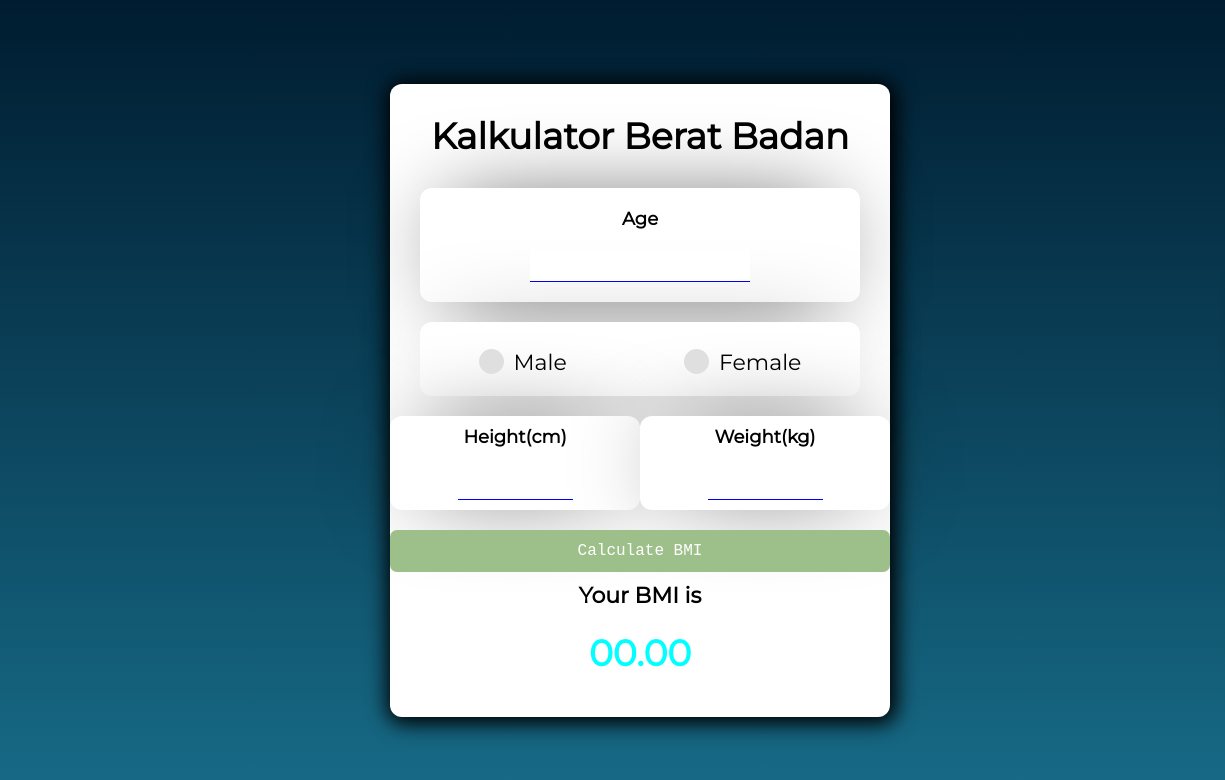
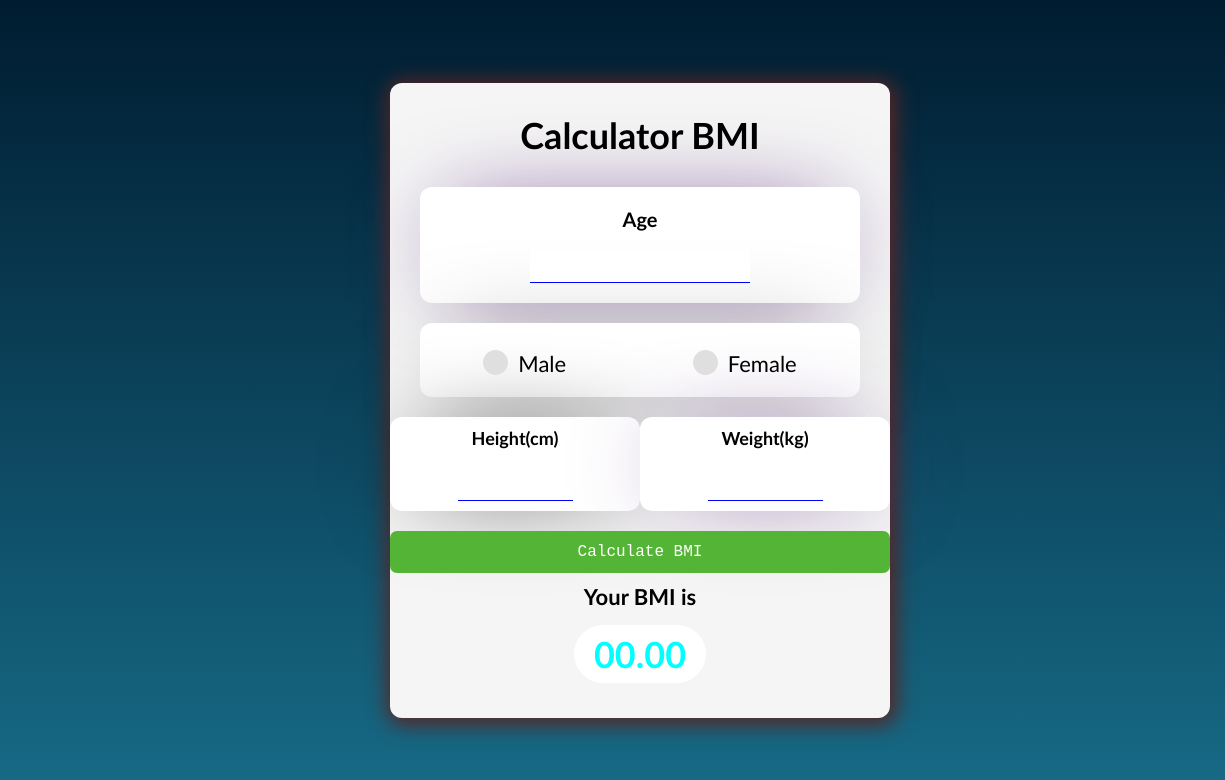
Before and after one commit to revou-fundamental-course/10-jul-23-Aditypraa, a plain HTML site: page index.html in a window 1280 px wide. Shown: the full height of the page, 0-1225 px from the left. Drawn offline with Linux system fonts and the light colour scheme.

Commit message:
Coloring CSS

```diff
--- a/css/style.css
+++ b/css/style.css
@@ -4,7 +4,7 @@
     margin: 0;
     padding: 0;
     box-sizing: border-box;
-    font-family: 'Montserrat', sans-serif;
+    font-family: 'Trebuchet MS', 'Lucida Sans Unicode', 'Lucida Grande', 'Lucida Sans', Arial, sans-serif
 }
 
 body {
@@ -17,10 +17,10 @@ body {
 
 .box {
     width: 500px;
-    background: white;
+    background: #F5F5F5;
     border-radius: 12px;
     text-align: center;
-    box-shadow: 2px 2px 20px 5px black;
+    box-shadow: 2px 2px 20px 5px #562626;
 }
 
 h1 {
@@ -36,7 +36,7 @@ h1 {
 
 .input {
     background: white;
-    box-shadow: 0px 0px 95px -30px black;
+    box-shadow: 0px 0px 95px -30px #5C2E7E;
     border-radius: 12px;
     padding: 20px 0;
     margin-bottom: 20px;
@@ -44,7 +44,7 @@ h1 {
 
 .input label {
     display: block;
-    font-size: 18px;
+    font-size: 20px;
     font-weight: 600;
     color: black;
     margin-bottom: 20px;
@@ -62,7 +62,7 @@ h1 {
 
 .inputWeight {
     background: white;
-    box-shadow: 0px 0px 95px -30px black;
+    box-shadow: 0px 0px 95px -30px #5C2E7E;
     border-radius: 12px;
     padding: 10px;
     margin-bottom: 20px;
@@ -96,7 +96,7 @@ button.calculate {
     cursor: pointer;
     font-family: 'Courier New', Courier, monospace;
     color: white;
-    background: #9DC08B;
+    background: #54B435;
     font-size: 16px;
     border-radius: 7px;
     padding: 12px 0;
--- a/index.html
+++ b/index.html
@@ -13,7 +13,7 @@
 
     <div class="container">
         <div class="box">
-            <h1>Kalkulator Berat Badan</h1>
+            <h1>Calculator BMI</h1>
 
             <div class="content">
                 <!-- Input Age -->
```
